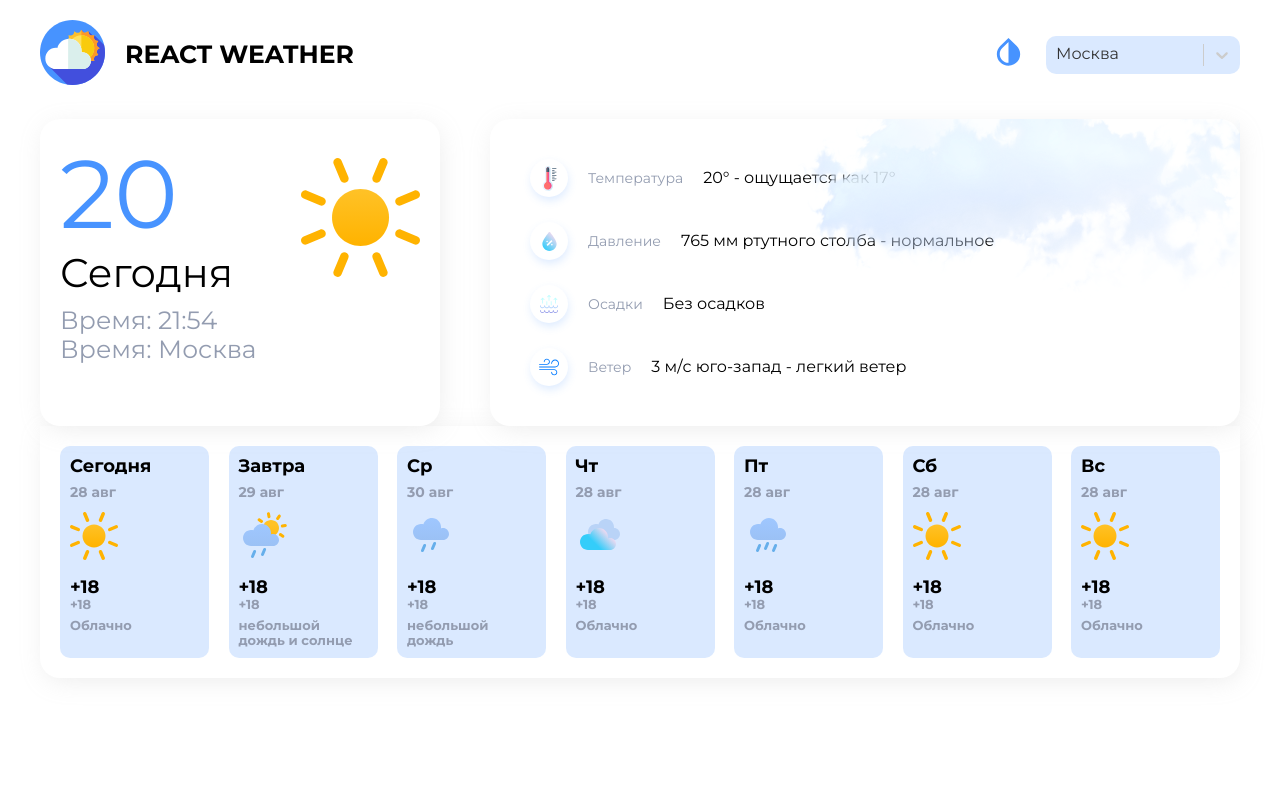
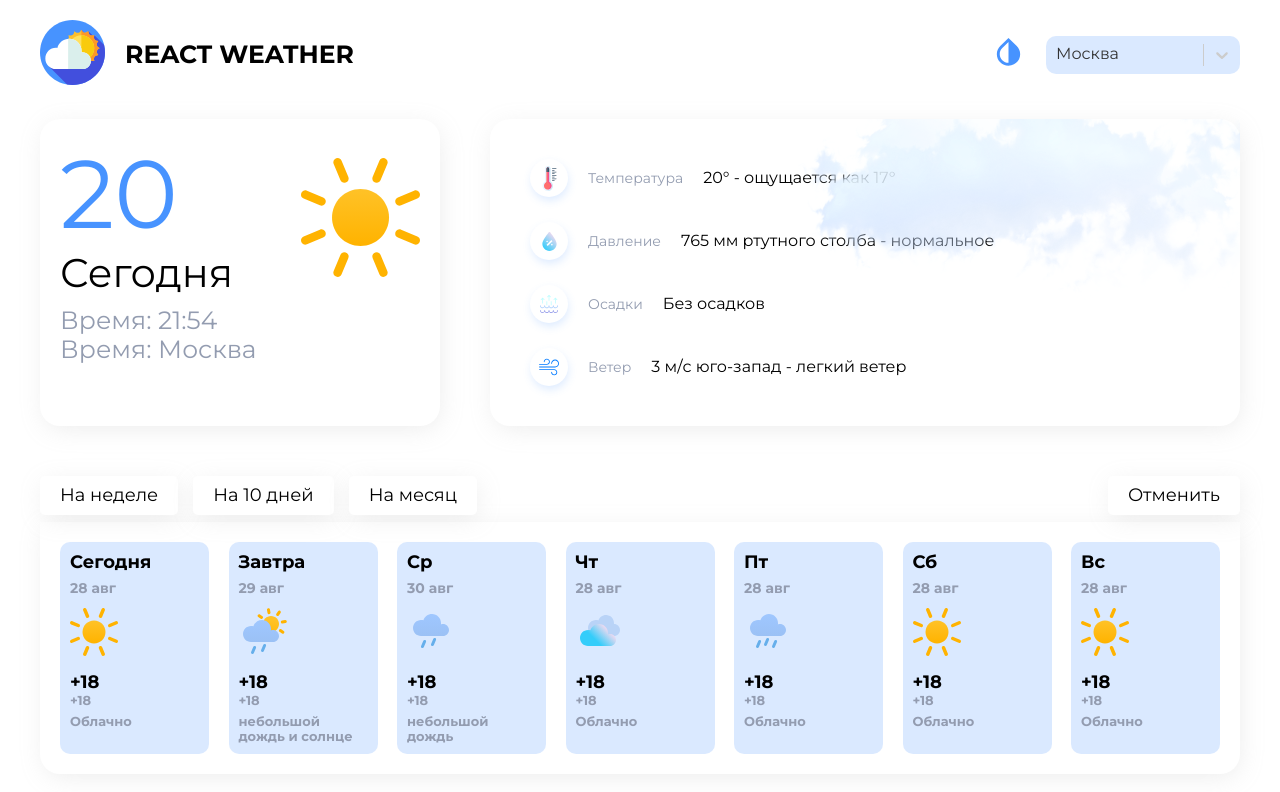
Before and after one commit to NinaDmitrieva/weather, a React (Create React App) app: page / in a window 1280 px wide. Shown: the top 792 px of the page. Built offline with nearby package versions, Linux system fonts and the light colour scheme.

Commit message:
реализован Tabs

```diff
--- a/src/pages/Home/Days/Days.module.scss
+++ b/src/pages/Home/Days/Days.module.scss
@@ -57,3 +57,37 @@
   box-shadow: 0px 3px 20px rgb(147, 144, 144, 0.28);
 }
 }
+
+.tabs{
+  display: flex;
+  justify-content: space-between;
+  margin-bottom: 7px;
+}
+
+.tabs_wrapper{
+  display: flex;
+}
+.cancel,
+.tab {
+  box-shadow: 2px 5px 25px -3px rgba(180, 180, 180, 0.25);
+  border-radius: 5px;
+  padding: 9px 20px;
+  background-color: $lite-background;
+  margin-right: 15px;
+  color: $lite-color;
+  font-size: 18px;
+  display: flex;
+  align-items: center;
+  justify-content: center;
+  margin-right: 15px;
+  cursor: pointer;
+
+  &.activ{
+    background: $primary-color;
+    color: #fff
+  }
+}
+
+.cancel{
+  margin-right: 0;
+}
--- a/src/pages/Home/Days/Days.tsx
+++ b/src/pages/Home/Days/Days.tsx
@@ -1,6 +1,7 @@
 import React from 'react';
 import { Card } from './Card';
 import s from './Days.module.scss';
+import { Tabs } from './Tabs';
 
 interface Props {}
 
@@ -72,10 +73,15 @@
       info: 'Облачно',
     },
   ];
- return ( <div className={s.days}>
-   {days.map((day: Day)=>(
-    <Card day={day} key={day.day}/>
-   ))}
-  </div>
+ return (
+
+  <>
+    <Tabs />
+    <div className={s.days}>
+      {days.map((day: Day)=>(
+        <Card day={day} key={day.day}/>
+      ))}
+    </div>
+  </>
   )
 };
--- a/src/pages/Home/Days/Tabs.tsx
+++ b/src/pages/Home/Days/Tabs.tsx
@@ -3,12 +3,35 @@
 
 interface Props {}
 
+export interface Tabs{
+  value: string,
+}
+
 export const Tabs = (props: Props) => {
+  const tabs = [
+    {
+      value: 'На неделе',
+    },
+    {
+      value: 'На 10 дней',
+    },
+    {
+      value: 'На месяц',
+    }
+  ];
+
   return (
-
+<>
   <div className={s.tabs}>
-
+    <div className={s.tabs_wrapper}>
+      {tabs.map(tab => (
+        <div className={s.tab} key={tab.value}>
+          {tab.value}
+        </div>
+      ))}
+    </div>
+    <div className={s.cancel}>Отменить</div>
   </div>
-
+</>
   )
 };
--- a/src/pages/Home/Home.module.scss
+++ b/src/pages/Home/Home.module.scss
@@ -5,4 +5,5 @@
 .wrapper{
   display: flex;
   justify-content: space-between;
+  margin-bottom: 50px;
 }
```
Also changed, not shown: src/styles/variables.scss (line endings or trailing spaces).
